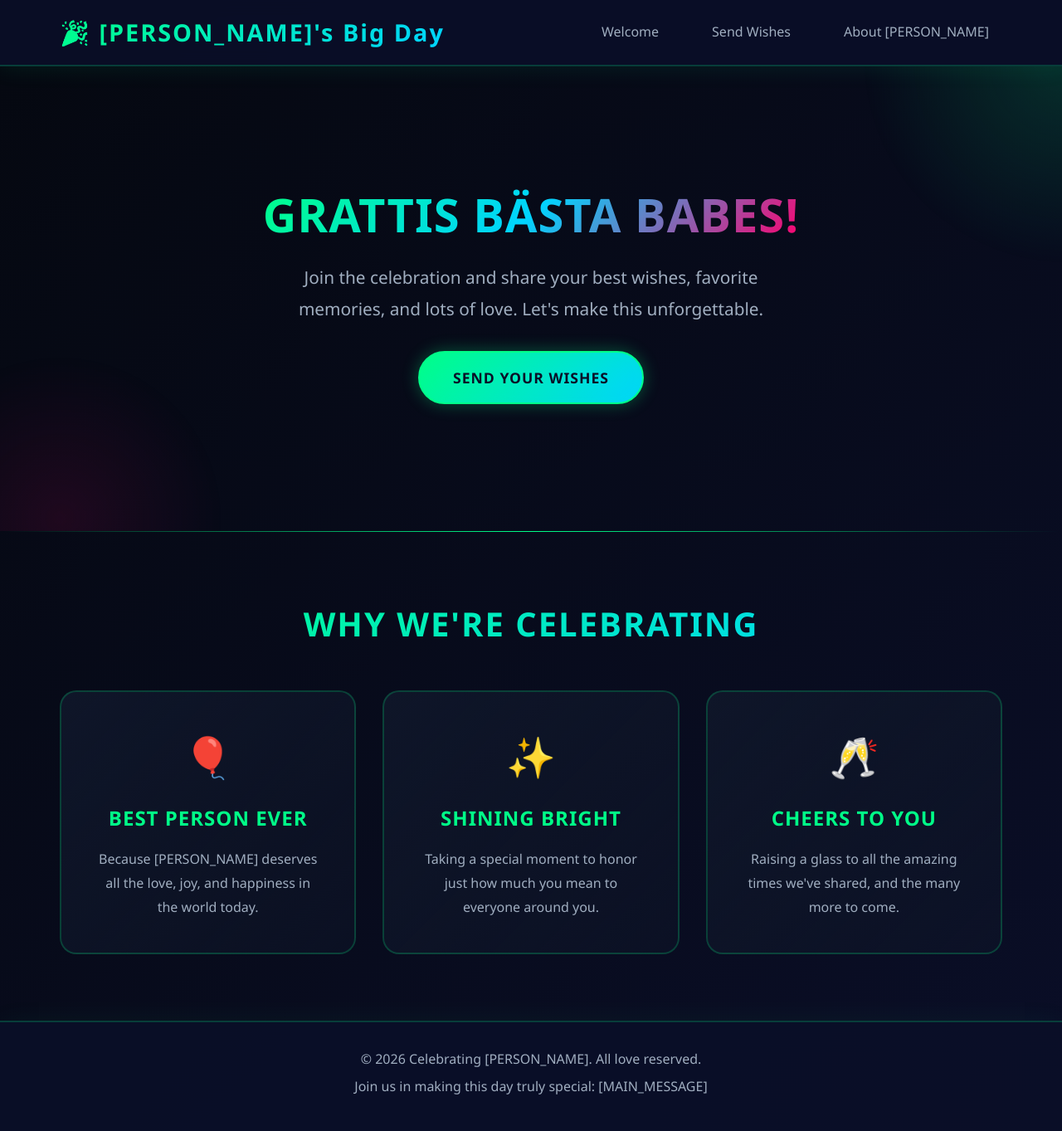
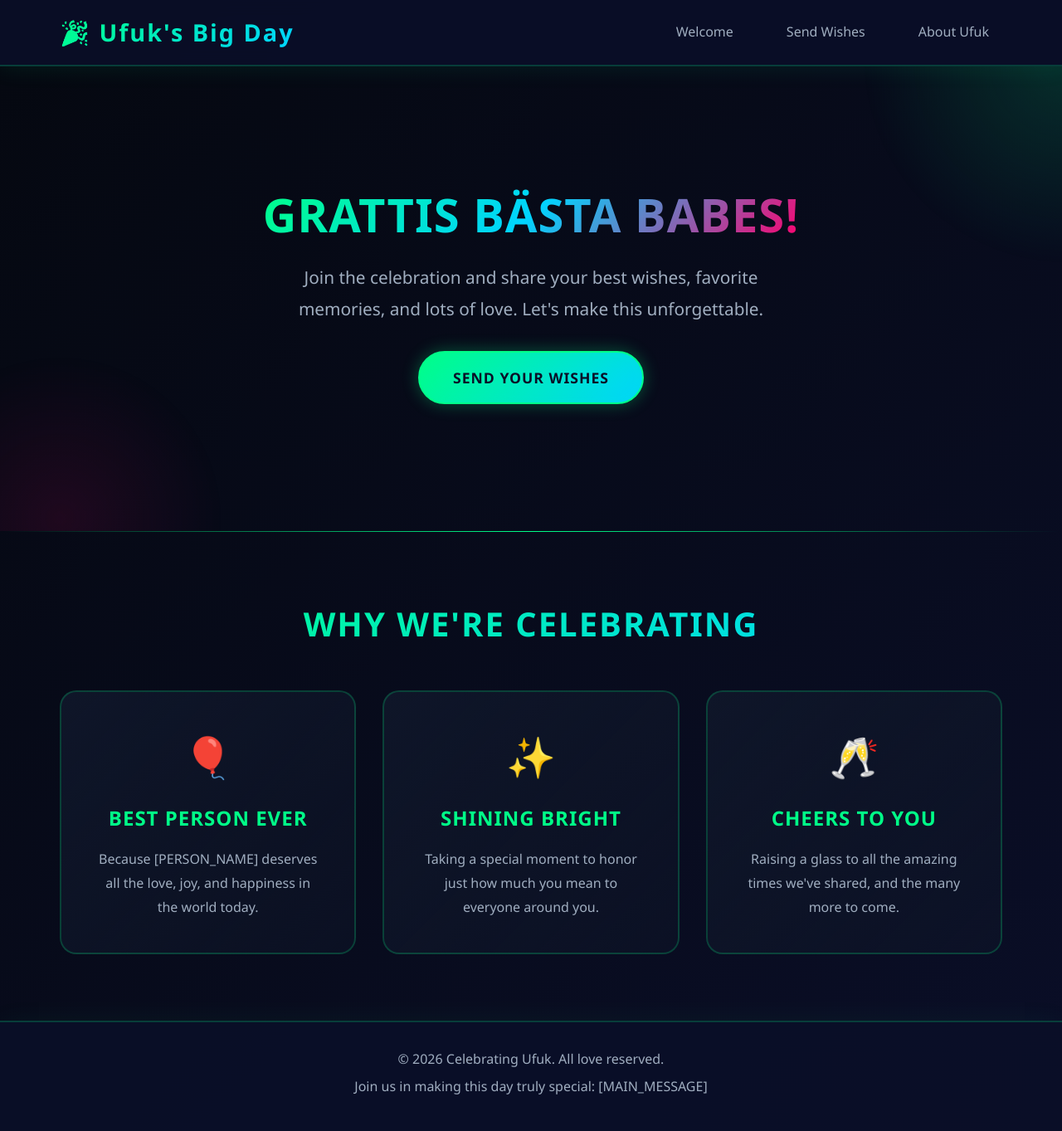
Before and after one commit to annikam873/Mitttest, a Flask app: page / in a window 1280 px wide. Shown: the whole page at 83% size. Run offline with Flask 3, Linux system fonts and the light colour scheme.

Commit message:
Update base.html

```diff
--- a/app/presentation/templates/base.html
+++ b/app/presentation/templates/base.html
@@ -4,19 +4,19 @@
 <head>
 <meta charset="UTF-8">
 <meta name="viewport" content="width=device-width, initial-scale=1.0">
-<title>{% block title %}[PERSON_NAME]'s Celebration{% endblock %}</title>
+<title>{% block title %}Ufuk's Celebration{% endblock %}</title>
 <link rel="stylesheet" href="{{ url_for('static', filename='css/style.css') }}">
 </head>
 <body>
 <nav class="navbar">
 <div class="container">
 <div class="navbar-brand">
-<a href="{{ url_for('public.index') }}" class="logo">🎉 [PERSON_NAME]'s Big Day</a>
+<a href="{{ url_for('public.index') }}" class="logo">🎉 Ufuk's Big Day</a>
 </div>
 <ul class="navbar-menu">
 <li><a href="{{ url_for('public.index') }}" class="nav-link">Welcome</a></li>
 <li><a href="{{ url_for('public.subscribe') }}" class="nav-link">Send Wishes</a></li>
-<li><a href="{{ url_for('public.about') }}" class="nav-link">About [PERSON_NAME]</a></li>
+<li><a href="{{ url_for('public.about') }}" class="nav-link">About Ufuk</a></li>
 </ul>
 </div>
 </nav>
@@ -25,4 +25,4 @@
 {% block content %}{% endblock %}
 </main>
 
-<footer class="footer"> <div class="container"> <p>&copy; 2026 Celebrating [PERSON_NAME]. All love reserved.</p> <p>Join us in making this day truly special: [MAIN_MESSAGE]</p> </div> </footer> </body> </html>
+<footer class="footer"> <div class="container"> <p>&copy; 2026 Celebrating Ufuk. All love reserved.</p> <p>Join us in making this day truly special: [MAIN_MESSAGE]</p> </div> </footer> </body> </html>
```
